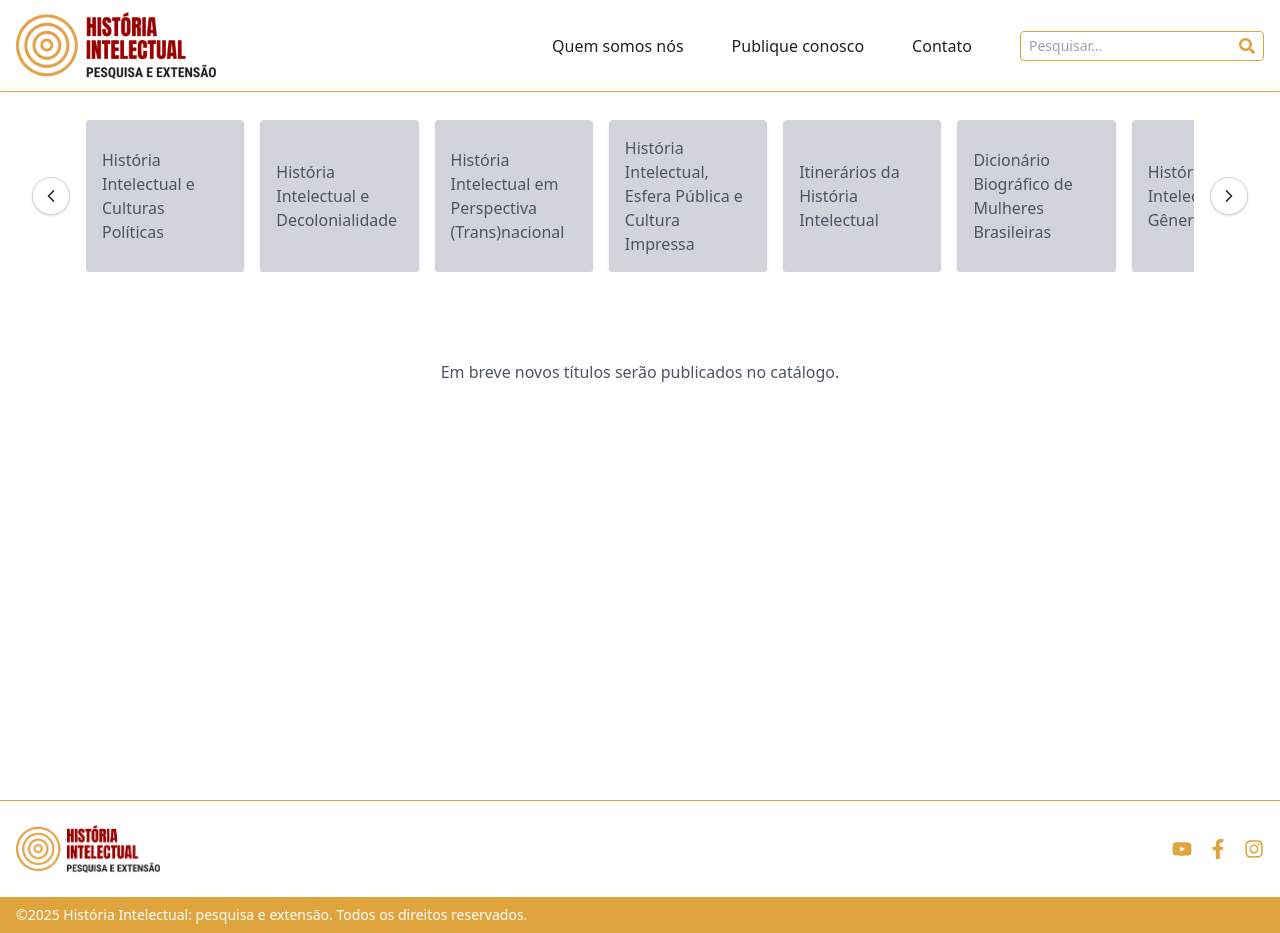
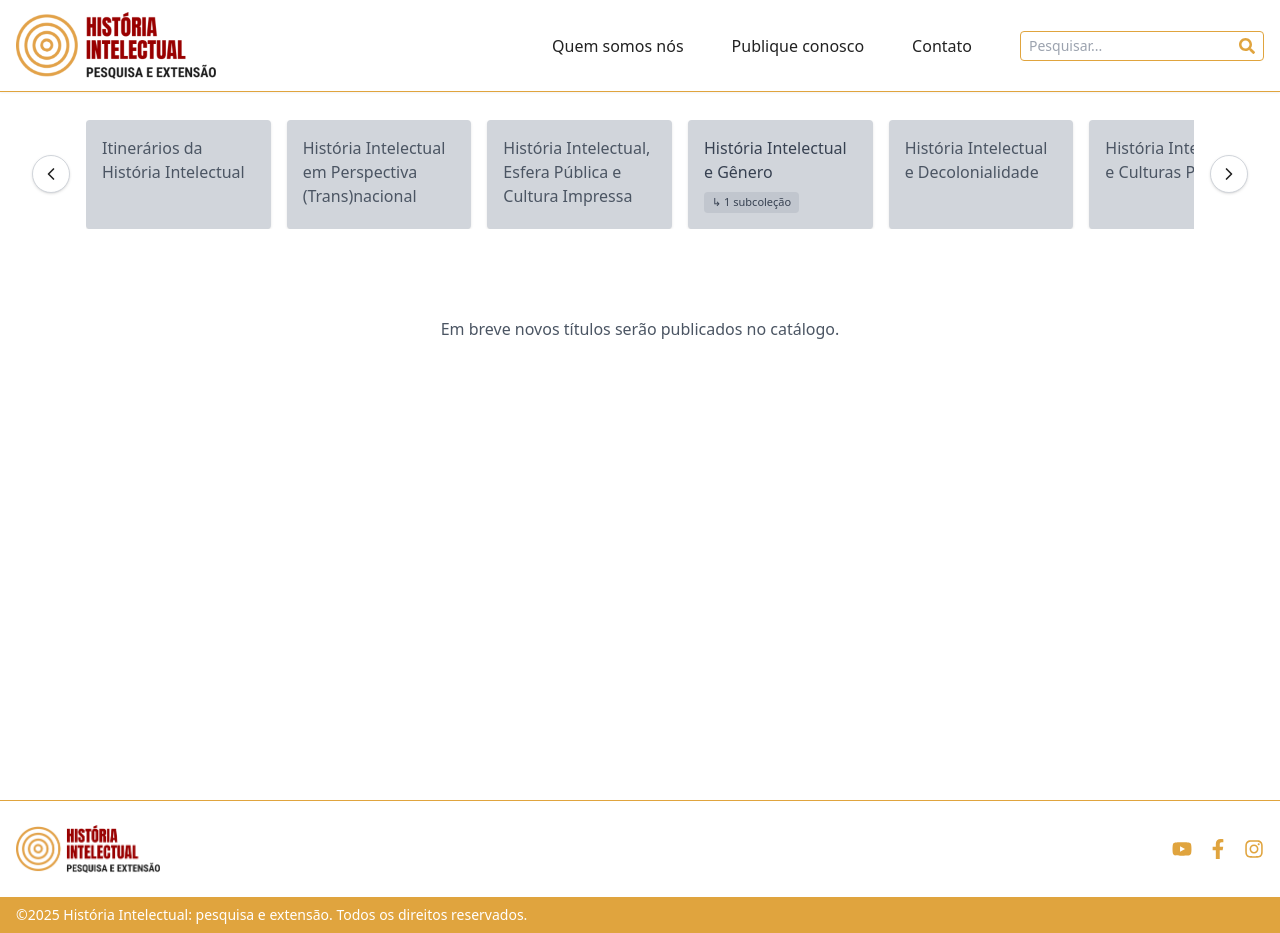
Before and after one commit to selocronopios/site, a Next.js app: page /colecoes in a window 1280 px wide. Built offline with nearby package versions, Linux system fonts and the light colour scheme.

Commit message:
feat: suporte a subcolecoes no carrossel e pagina de colecao

```diff
--- a/src/app/colecoes/[id]/page.tsx
+++ b/src/app/colecoes/[id]/page.tsx
@@ -1,8 +1,10 @@
+import Link from 'next/link';
 import { notFound } from 'next/navigation';
 import CatalogoGrid from '@/components/CatalogoGrid';
 import {
   getColecaoPorId,
   getColecoes,
+  getEbooks,
   getEbooksPorColecao,
 } from '@/lib/acervo';
 
@@ -22,16 +24,135 @@ export default async function ColecaoPage({
     notFound();
   }
 
+  const todasColecoes = getColecoes();
+  const todosEbooks = getEbooks();
   const ebooks = getEbooksPorColecao(id);
+
+  const colecaoPai = colecao.parentCollection
+    ? todasColecoes.find((col) => col.id === colecao.parentCollection)
+    : undefined;
+
+  const subcolecoes = todasColecoes.filter(
+    (col) => col.parentCollection === id
+  );
 
   return (
     <main>
-      <div className="bg-background p-8 max-w-7xl mx-auto px-4 space-y-8 text-justify">
-        <h1 className="heading-h1 text-primary text-center">{colecao.name}</h1>
-        <CatalogoGrid
-          livros={ebooks}
-          mensagemVazio="Em breve novos títulos serão publicados nesta coleção."
-        />
+      <div className="bg-background p-8 max-w-7xl mx-auto px-4 space-y-8">
+        {/* Trilha de navegação quando for uma subcoleção */}
+        {colecaoPai && (
+          <nav
+            aria-label="Navegação estrutural"
+            className="flex flex-wrap items-center justify-center gap-2 text-sm text-gray-600"
+          >
+            <Link href="/" className="hover:text-primary transition-colors">
+              Início
+            </Link>
+            <span>/</span>
+            <Link
+              href={`/colecoes/${colecaoPai.id}`}
+              className="hover:text-primary transition-colors font-medium"
+            >
+              {colecaoPai.name}
+            </Link>
+            <span>/</span>
+            <span className="text-gray-900 font-semibold">{colecao.name}</span>
+          </nav>
+        )}
+
+        {/* Cabeçalho da coleção */}
+        <div className="space-y-3 text-center max-w-3xl mx-auto">
+          <h1 className="heading-h1 text-primary">{colecao.name}</h1>
+          {colecao.description && (
+            <p className="text-gray-700 leading-relaxed text-justify sm:text-center">
+              {colecao.description}
+            </p>
+          )}
+        </div>
+
+        {/* Bloco de subcoleções (exibido apenas na coleção-mãe) */}
+        {subcolecoes.length > 0 && (
+          <section className="space-y-4">
+            <h2 className="text-lg font-semibold text-gray-800 border-b border-gray-200 pb-2">
+              Subcoleções
+            </h2>
+            <div className="grid grid-cols-1 md:grid-cols-2 gap-4">
+              {subcolecoes.map((sub) => {
+                const qtdLivros = todosEbooks.filter(
+                  (livro) => livro.collection === sub.id
+                ).length;
+
+                if (qtdLivros === 0) {
+                  return (
+                    <div
+                      key={sub.id}
+                      className="flex flex-col justify-between rounded-xl border border-gray-200 bg-gray-100 p-5 text-gray-500 cursor-not-allowed opacity-80"
+                    >
+                      <div className="space-y-2">
+                        <div className="flex items-start justify-between gap-3">
+                          <h3 className="font-semibold text-gray-600">
+                            {sub.name}
+                          </h3>
+                          <span className="shrink-0 rounded-full bg-gray-200 px-2.5 py-0.5 text-xs font-medium text-gray-600">
+                            Em breve
+                          </span>
+                        </div>
+                        {sub.description && (
+                          <p className="text-sm text-gray-500 text-justify line-clamp-3">
+                            {sub.description}
+                          </p>
+                        )}
+                      </div>
+                    </div>
+                  );
+                }
+
+                return (
+                  <Link
+                    key={sub.id}
+                    href={`/colecoes/${sub.id}`}
+                    className="group flex flex-col justify-between rounded-xl border border-gray-200 bg-white p-5 shadow-sm hover:border-primary/50 hover:shadow transition-colors"
+                  >
+                    <div className="space-y-2">
+                      <div className="flex items-start justify-between gap-3">
+                        <h3 className="font-semibold text-primary group-hover:underline">
+                          {sub.name}
+                        </h3>
+                        <span className="shrink-0 rounded-full bg-gray-100 px-2.5 py-0.5 text-xs font-medium text-gray-600">
+                          {qtdLivros} {qtdLivros === 1 ? 'volume' : 'volumes'}
+                        </span>
+                      </div>
+                      {sub.description && (
+                        <p className="text-sm text-gray-600 text-justify line-clamp-3">
+                          {sub.description}
+                        </p>
+                      )}
+                    </div>
+
+                    <span className="mt-4 text-xs font-medium text-primary">
+                      Acessar subcoleção →
+                    </span>
+                  </Link>
+                );
+              })}
+            </div>
+          </section>
+        )}
+
+        {/* Vitrine de e-books */}
+        {(ebooks.length > 0 || subcolecoes.length === 0) && (
+          <section className="space-y-4 text-justify">
+            {subcolecoes.length > 0 && (
+              <h2 className="text-lg font-semibold text-gray-800 border-b border-gray-200 pb-2">
+                Volumes da coleção
+              </h2>
+            )}
+            <CatalogoGrid
+              livros={ebooks}
+              mensagemVazio="Em breve novos títulos serão publicados nesta coleção."
+            />
+          </section>
+        )}
       </div>
     </main>
   );
--- a/src/app/colecoes/page.tsx
+++ b/src/app/colecoes/page.tsx
@@ -3,14 +3,30 @@ import CatalogoGrid from '@/components/CatalogoGrid';
 import { getColecoes, getEbooks } from '@/lib/acervo';
 
 export default function Page() {
-  const colecoes = getColecoes();
+  const todasColecoes = getColecoes();
   const livros = getEbooks();
 
-  const colecoesCarousel = colecoes.map((col) => ({
-    id: col.id,
-    name: col.name,
-    temEbooks: livros.some((livro) => livro.collection === col.id),
-  }));
+  const colecoesPrincipais = todasColecoes.filter(
+    (col) => !col.parentCollection
+  );
+
+  const colecoesCarousel = colecoesPrincipais.map((col) => {
+    const idsSubcolecoes = todasColecoes
+      .filter((sub) => sub.parentCollection === col.id)
+      .map((sub) => sub.id);
+
+    const temEbooks = livros.some(
+      (livro) =>
+        livro.collection === col.id || idsSubcolecoes.includes(livro.collection)
+    );
+
+    return {
+      id: col.id,
+      name: col.name,
+      temEbooks,
+      subcolecoesCount: idsSubcolecoes.length,
+    };
+  });
 
   return (
     <main>
--- a/src/components/ColecoesCarousel.tsx
+++ b/src/components/ColecoesCarousel.tsx
@@ -9,6 +9,7 @@ export interface ColecaoCarouselItem {
   id: string;
   name: string;
   temEbooks: boolean;
+  subcolecoesCount?: number;
 }
 
 interface ColecoesCarouselProps {
@@ -30,36 +31,57 @@ export default function ColecoesCarousel({ colecoes }: ColecoesCarouselProps) {
       <button
         onClick={prev}
         aria-label="Coleção anterior"
-        className="bg-white border border-gray-300 rounded-full p-2 shadow hover:bg-gray-100"
+        className="bg-white border border-gray-300 rounded-full p-2 shadow hover:bg-gray-100 transition-colors"
       >
         <ChevronLeft size={20} />
       </button>
 
       <div ref={sliderRef} className="keen-slider flex-1">
-        {colecoes.map(({ id, name, temEbooks }) =>
-          temEbooks ? (
+        {colecoes.map(({ id, name, temEbooks, subcolecoesCount = 0 }) => {
+          const clicavel = temEbooks || subcolecoesCount > 0;
+
+          const badge =
+            subcolecoesCount > 0 ? (
+              <span
+                className={`mt-2 inline-block self-start rounded px-2 py-0.5 text-[11px] font-normal ${
+                  temEbooks
+                    ? 'bg-white/20 text-white'
+                    : 'bg-gray-400/30 text-gray-700'
+                }`}
+              >
+                ↳ {subcolecoesCount}{' '}
+                {subcolecoesCount === 1 ? 'subcoleção' : 'subcoleções'}
+              </span>
+            ) : null;
+
+          return clicavel ? (
             <Link
               key={id}
               href={`/colecoes/${id}`}
-              className="keen-slider__slide min-w-[150px] bg-primary text-white font-medium rounded p-4 shadow text-left flex items-center hover:bg-primary/80 transition"
+              className={`keen-slider__slide min-w-[160px] max-w-[210px] font-medium rounded p-4 shadow text-left flex flex-col justify-between transition-colors ${
+                temEbooks
+                  ? 'bg-primary text-white hover:bg-primary/80'
+                  : 'bg-gray-300 text-gray-700 hover:bg-gray-400/70'
+              }`}
             >
-              {name}
+              <span>{name}</span>
+              {badge}
             </Link>
           ) : (
             <div
               key={id}
-              className="keen-slider__slide min-w-[150px] bg-gray-300 text-gray-600 font-medium rounded p-4 shadow text-left flex items-center cursor-not-allowed"
+              className="keen-slider__slide min-w-[160px] max-w-[210px] bg-gray-300 text-gray-600 font-medium rounded p-4 shadow text-left flex flex-col justify-between cursor-not-allowed"
             >
-              {name}
+              <span>{name}</span>
             </div>
-          )
-        )}
+          );
+        })}
       </div>
 
       <button
         onClick={next}
         aria-label="Próxima coleção"
-        className="bg-white border border-gray-300 rounded-full p-2 shadow hover:bg-gray-100"
+        className="bg-white border border-gray-300 rounded-full p-2 shadow hover:bg-gray-100 transition-colors"
       >
         <ChevronRight size={20} />
       </button>
--- a/src/content/colecoes/historia-intelectual-e-culturas-politicas.json
+++ b/src/content/colecoes/historia-intelectual-e-culturas-politicas.json
@@ -3,5 +3,5 @@
   "descricao": "Aportes teórico-metodológicos e historiografia.",
   "colecaoPai": null,
   "imagem": "/logo-selo.png",
-  "ordem": 1
+  "ordem": 6
 }
--- a/src/content/colecoes/historia-intelectual-e-decolonialidade.json
+++ b/src/content/colecoes/historia-intelectual-e-decolonialidade.json
@@ -3,5 +3,5 @@
   "descricao": "Aportes teórico-metodológicos e historiografia.",
   "colecaoPai": null,
   "imagem": "/logo-selo.png",
-  "ordem": 1
+  "ordem": 5
 }
--- a/src/content/colecoes/historia-intelectual-e-genero.json
+++ b/src/content/colecoes/historia-intelectual-e-genero.json
@@ -2,5 +2,5 @@
   "titulo": "História Intelectual e Gênero",
   "descricao": "Aportes teórico-metodológicos e historiografia.",
   "imagem": "/logo-selo.png",
-  "ordem": 9
+  "ordem": 4
 }
--- a/src/content/colecoes/historia-intelectual-em-perspectiva-trans-nacional.json
+++ b/src/content/colecoes/historia-intelectual-em-perspectiva-trans-nacional.json
@@ -3,5 +3,5 @@
   "descricao": "Aportes teórico-metodológicos e historiografia.",
   "colecaoPai": null,
   "imagem": "/logo-selo.png",
-  "ordem": 1
+  "ordem": 2
 }
--- a/src/content/colecoes/historia-intelectual-esfera-publica.json
+++ b/src/content/colecoes/historia-intelectual-esfera-publica.json
@@ -3,5 +3,5 @@
   "descricao": "Aportes teórico-metodológicos e historiografia.",
   "colecaoPai": null,
   "imagem": "/logo-selo.png",
-  "ordem": 1
+  "ordem": 3
 }
--- a/src/lib/acervo.ts
+++ b/src/lib/acervo.ts
@@ -7,6 +7,15 @@ export interface Colecao {
   description?: string;
   parentCollection?: string | null;
   order: number;
+}
+
+export interface Colecao {
+  id: string;
+  name: string;
+  description?: string;
+  parentCollection?: string | null;
+  order: number;
+  subcolecoesCount?: number;
 }
 
 export interface Ebook {
@@ -56,15 +65,31 @@ function lerArquivosJson<T>(diretorio: string): Array<T & { id: string }> {
     });
 }
 
+export function getColecoesPrincipais(): Colecao[] {
+  const todas = getColecoes();
+  return todas
+    .filter((col) => !col.parentCollection)
+    .map((col) => ({
+      ...col,
+      subcolecoesCount: todas.filter((sub) => sub.parentCollection === col.id)
+        .length,
+    }));
+}
+
 export function getColecoes(): Colecao[] {
   return lerArquivosJson<
-    Partial<Colecao> & { titulo?: string; descricao?: string; ordem?: number }
+    Partial<Colecao> & {
+      titulo?: string;
+      descricao?: string;
+      colecaoPai?: string | null;
+      ordem?: number;
+    }
   >(COLECOES_DIR)
     .map((col) => ({
       id: col.id,
       name: col.name ?? col.titulo ?? col.id,
       description: col.description ?? col.descricao ?? '',
-      parentCollection: normalizarSlug(col.parentCollection),
+      parentCollection: normalizarSlug(col.parentCollection ?? col.colecaoPai),
       order: col.order ?? col.ordem ?? 99,
     }))
     .sort((a, b) => a.order - b.order || a.name.localeCompare(b.name, 'pt-BR'));
--- a/src/react-input-mask.d.ts
+++ b/src/react-input-mask.d.ts
@@ -16,3 +16,4 @@ declare module 'react-input-mask' {
   const InputMask: ComponentType<Props>;
   export default InputMask;
 }
+declare module '*.css';
```
Also changed, not shown: src/content/colecoes/2026-11-17-teste.md (deleted, +0 -5 lines), 1 other file (tests, documents, lock files or other folders).
